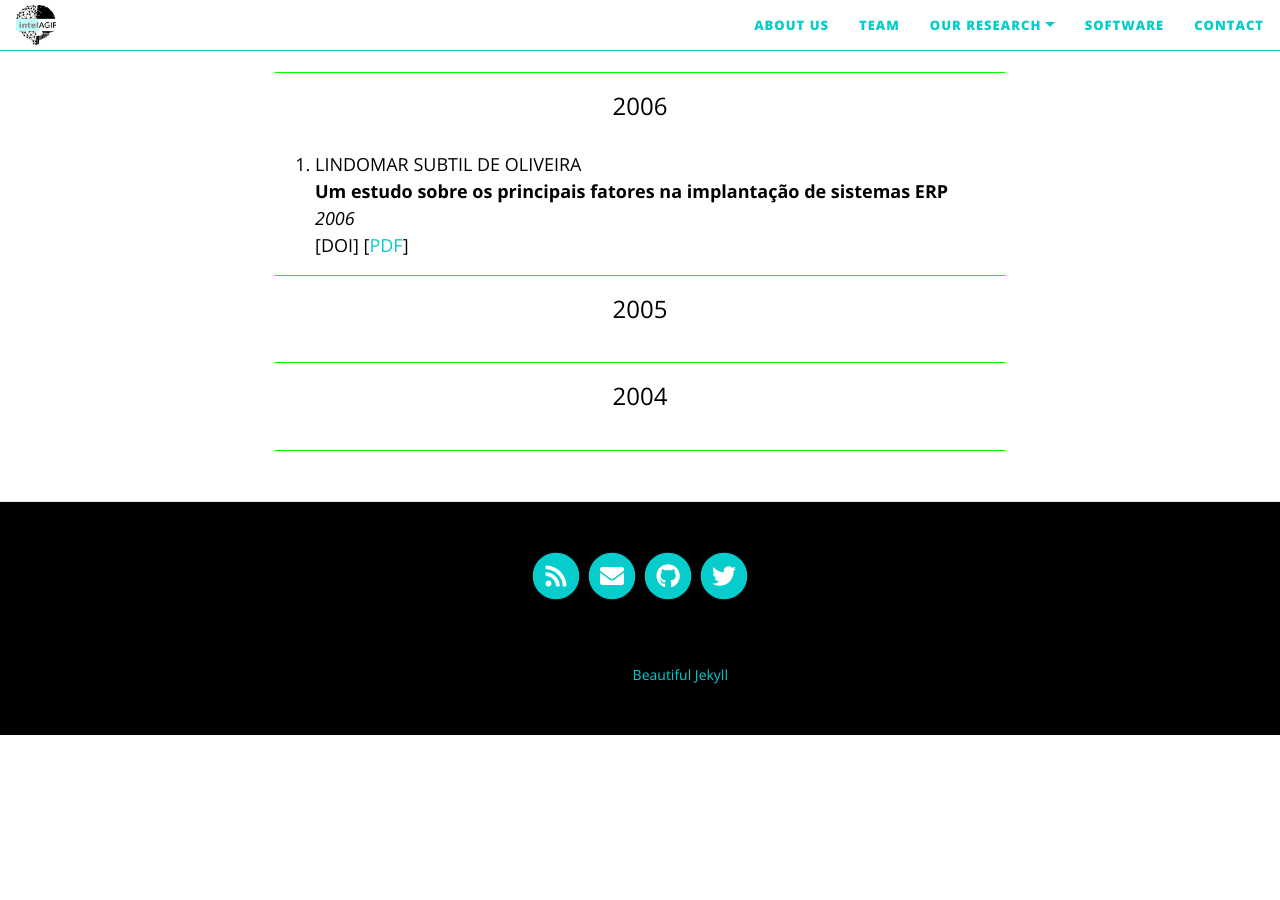
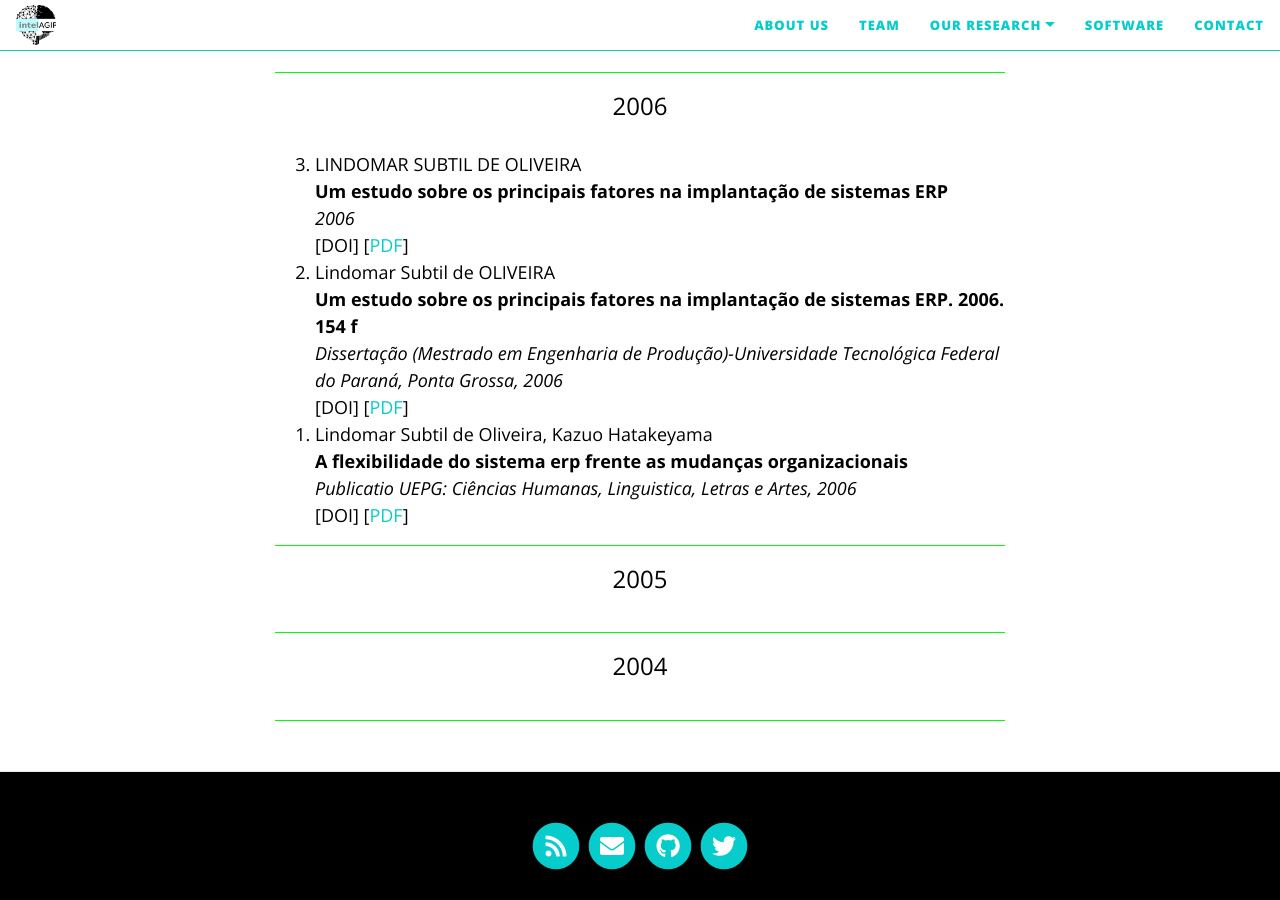
Before and after one commit to IntelAgir-Research-Group/intelagir-research-group.github.io, a Jekyll site: the page built from pages/publications.md, in a window 1280 px wide and 900 px high, scrolled down 6948 px. Built offline with Jekyll 4.4.1, drawn with Linux system fonts in a browser that asks for light colours; nearby versions of some CDN libraries; before the commit the page ends 7683 px from its top, so only the background shows below that.

Commit message:
Update publications.md

```diff
--- a/pages/publications.md
+++ b/pages/publications.md
@@ -316,5 +316,21 @@ publications:
     year: 2006
     type: conference
 
+  - title: "Um estudo sobre os principais fatores na implantação de sistemas ERP. 2006. 154 f"
+    authors: Lindomar Subtil de OLIVEIRA
+    venue: "Dissertação (Mestrado em Engenharia de Produção)-Universidade Tecnológica Federal do Paraná, Ponta Grossa"
+    doi: #
+    url: http://www.pg.utfpr.edu.br/ppgep/dissertacoes/arquivos/39/Dissertacao.pdf
+    year: 2006
+    type: conference
+
+  - title: "A flexibilidade do sistema erp frente as mudanças organizacionais"
+    authors: Lindomar Subtil de Oliveira, Kazuo Hatakeyama
+    venue: "Publicatio UEPG: Ciências Humanas, Linguistica, Letras e Artes"
+    doi: #
+    url: https://www.revistas.uepg.br/index.php/humanas/article/view/557/556
+    year: 2006
+    type: conference
+
 ---
 All the other research will be added soon!
```
